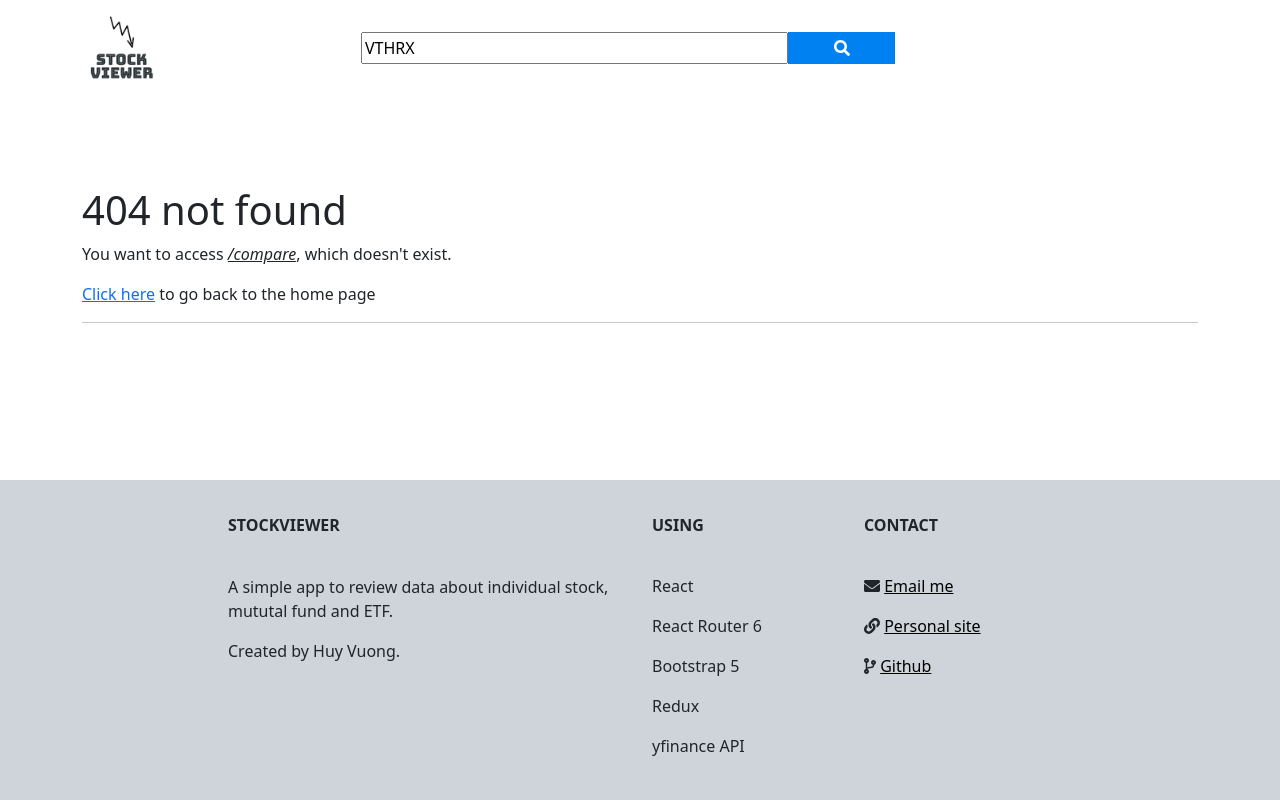
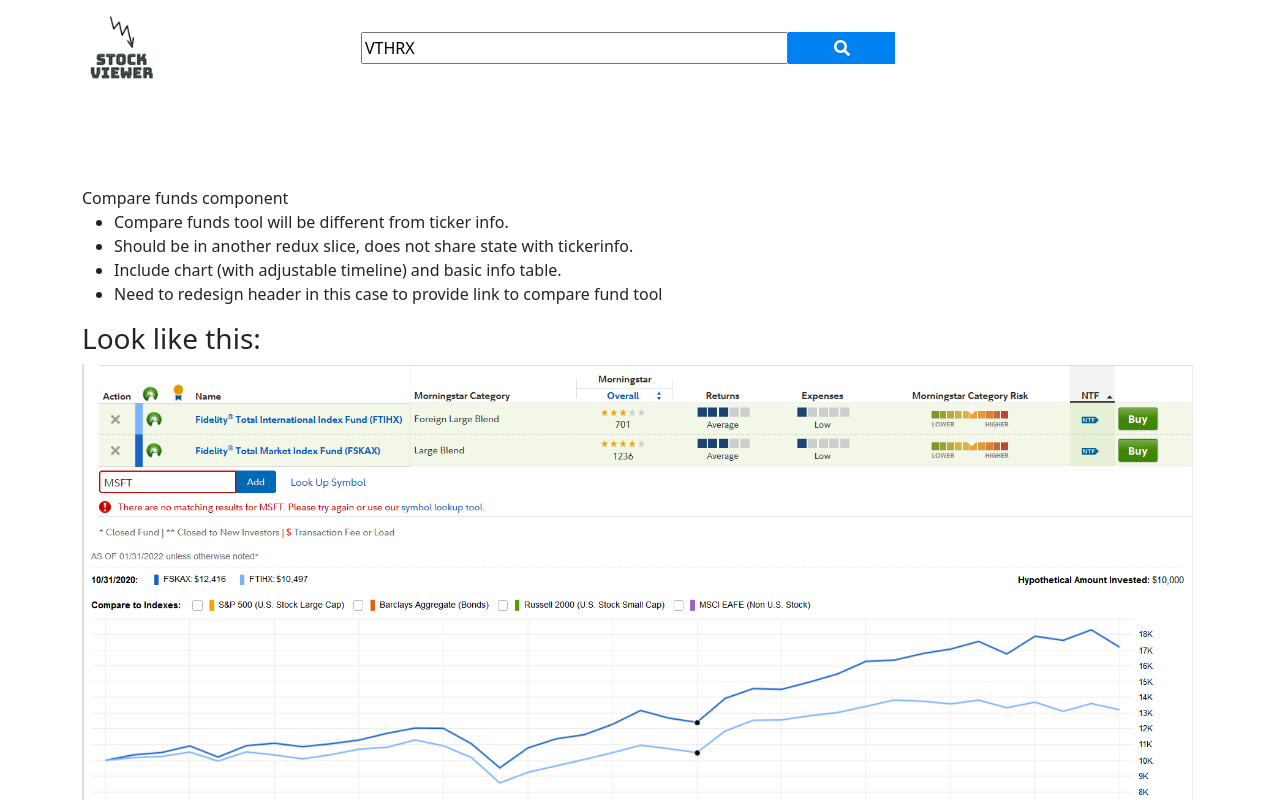
Before and after one commit to huycans/stockviewer, a React (Create React App) app: page /compare in a window 1280 px wide. Shown: the top 800 px of the page. Built offline with nearby package versions, Linux system fonts and the light colour scheme.

Commit message:
Add path to compare tool

```diff
--- a/src/App.tsx
+++ b/src/App.tsx
@@ -13,6 +13,7 @@
 import Welcome from "./components/Welcome";
 import Profile from "./components/Profile/Profile";
 import Holdings from "./components/Holdings/Holdings";
+import CompareFunds from './components/CompareFunds/CompareFunds';
 
 function App() {
   return (
@@ -28,6 +29,7 @@
             <Route path="/chart" element={<StockChart />} />
             <Route path="/profile" element={<Profile />} />
             <Route path="/holdings" element={<Holdings />} />
+            <Route path="/compare" element={<CompareFunds />} />
             <Route path="*" element={<NotFound />} />
           </Routes>
           <hr />
--- /dev/null
+++ b/src/components/CompareFunds/CompareFunds.tsx
@@ -0,0 +1,26 @@
+import React from "react";
+import examplePhoto from "../../assets/img/compare_tool_example.png";
+export default function CompareFunds() {
+  return (
+    <div>
+      Compare funds component
+      <p>
+        <ul>
+          <li>Compare funds tool will be different from ticker info.</li>
+          <li>
+            Should be in another redux slice, does not share state with
+            tickerinfo.
+          </li>
+          <li>
+            Include chart (with adjustable timeline) and basic info table.
+          </li>
+          <li>Need to redesign header in this case to provide link to compare fund tool</li>
+        </ul>
+      </p>
+      <p>
+        <h3>Look like this:</h3>
+        <img width={"100%"} src={examplePhoto} alt="example" />
+      </p>
+    </div>
+  );
+}
```
Also changed, not shown: src/assets/img/compare_tool_example.png (added).
